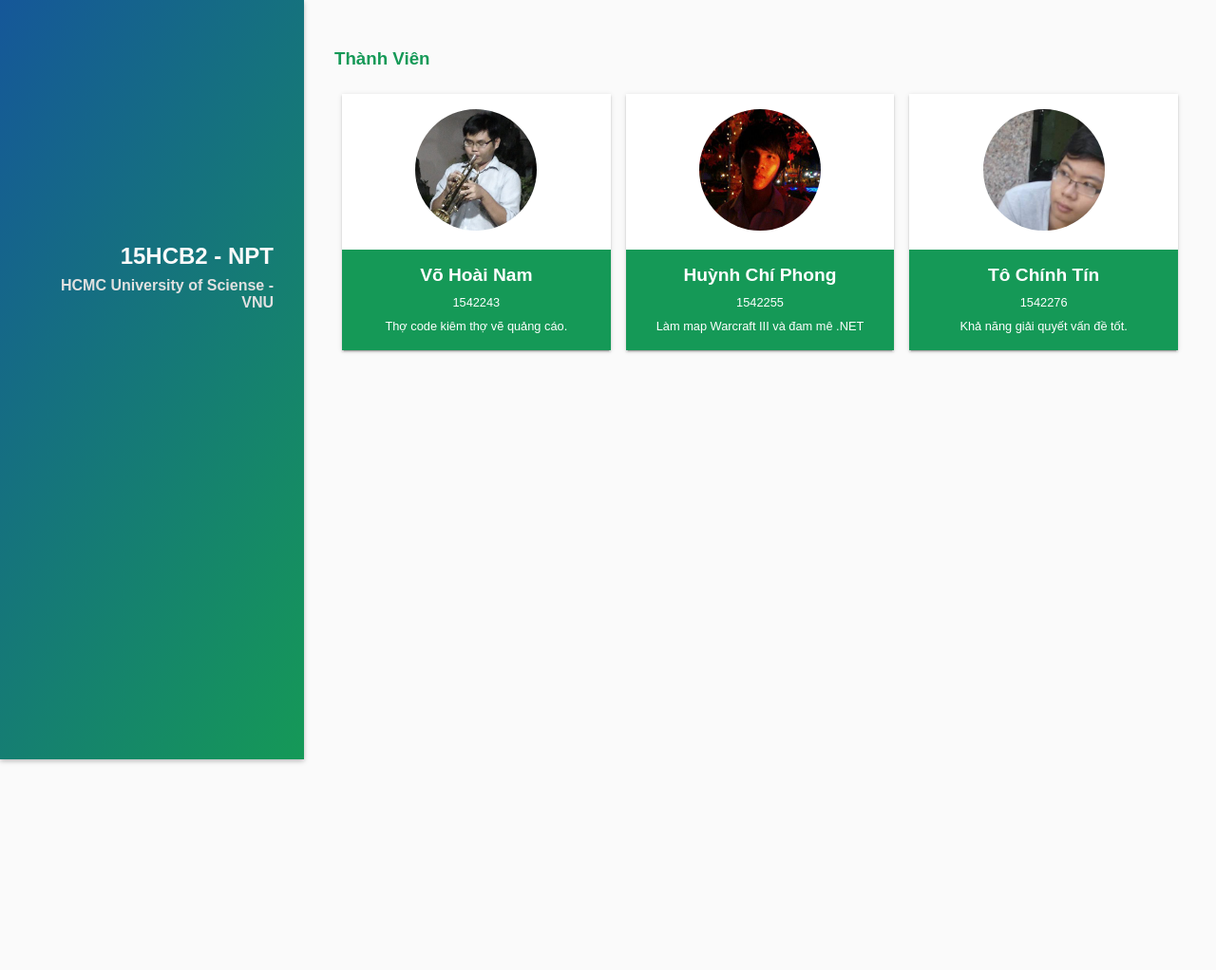
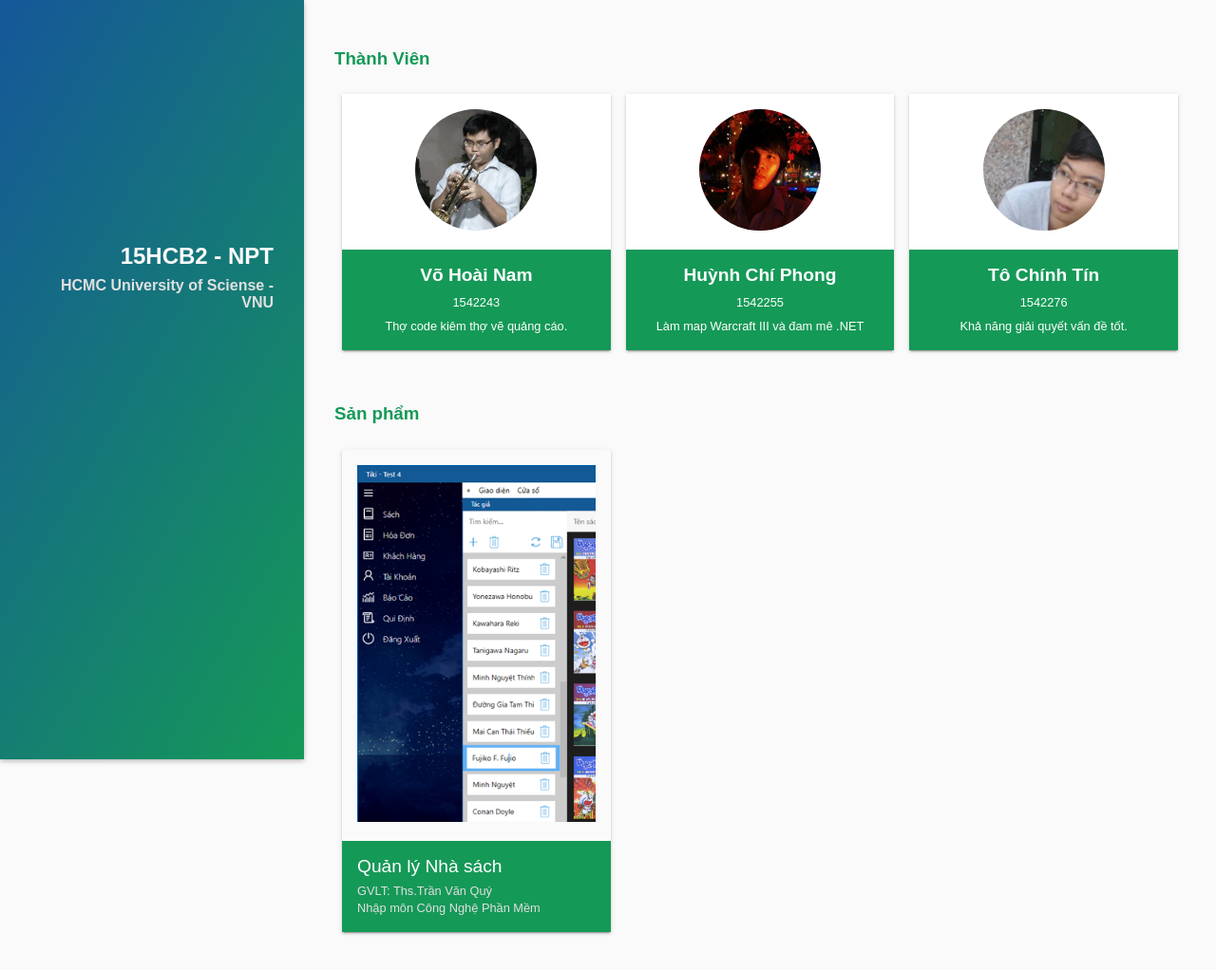
Before and after one commit to HCB2-NPT/hbc2-npt.github.io, a plain HTML site: page index.html in a window 1280 px wide. Shown: the whole page at 95% size. Before the commit the page ends 800 px from the top, so only its background shows below. Drawn offline with Linux system fonts and the light colour scheme.

Commit message:
Add previews for projects.

```diff
--- a/css/blog.css
+++ b/css/blog.css
@@ -30,6 +30,14 @@ body {
     color: #159957;
 }
 
+.home-article {
+    margin-top: 3em;
+}
+
+.home-article:first-child {
+    margin-top: 0;
+}
+
 .card {
     margin: 0.5em;
     text-align: center;
@@ -38,6 +46,7 @@ body {
     box-shadow: 0 2px 2px 0 rgba(0, 0, 0, 0.14), 0 1px 5px 0 rgba(0, 0, 0, 0.12), 0 3px 1px -2px rgba(0, 0, 0, 0.2);
 }
 
+.card-products .link,
 .card .link {
     color: inherit;
     text-decoration: none;
@@ -56,6 +65,7 @@ body {
     color: #fff;
 }
 
+.card-products p,
 .card-info p {
     margin: 0;
 }
@@ -74,6 +84,36 @@ body {
     margin-top: .8em;
     font-size: .8em;
     line-height: 1.3em;
+}
+
+.card-products {
+    margin: .5em;
+    box-shadow: 0 2px 2px 0 rgba(0, 0, 0, 0.14), 0 1px 5px 0 rgba(0, 0, 0, 0.12), 0 3px 1px -2px rgba(0, 0, 0, 0.2);
+}
+
+.card-products .thumbnails {
+    padding: 1em;
+}
+
+.card-products img {
+    width: 100%;
+}
+
+.card-products .info {
+    padding: 1em;
+    background-color: #159957;
+    color: #fff;
+}
+
+.card-products .name {
+    font-size: 1.2em;
+}
+
+.card-products .description {
+    margin-top: .5em;
+    font-size: .8em;
+    color: #e0e0e0;
+    line-height: 1.4em;
 }
 
 @media (max-width: 48em) {
--- a/index.html
+++ b/index.html
@@ -21,7 +21,7 @@
                 </header>
             </div>
             <div class="content pure-u-1 pure-u-md-3-4">
-                <article>
+                <article class="home-article">
                     <h3 class="content-heading">Thành Viên</h3>
                     <div class="pure-g">
                         <div class="pure-u-1 pure-u-md-1-3">
@@ -68,6 +68,29 @@
                         </div>
                     </div>
                 </article>
+                <article class="home-article">
+                    <h3 class="content-heading">Sản phẩm</h3>
+                    <div class="pure-g">
+                        <div class="pure-u-1 pure-u-md-1-3">
+                            <div class="card-products">
+                                <a class="link" href="https://github.com/HCB2-NPT/QuanLyNhaSach">
+                                    <div class="thumbnails">
+                                        <img src="img/products/quan-ly-nha-sach/14_QuanLy_Danh_Sach_Tac_Gia.png" alt="Cover">
+                                    </div>
+                                    <div class="info">
+                                        <p class="name">Quản lý Nhà sách</p>
+                                        <p class="description">
+                                            GVLT: Ths.Trần Văn Quý<br>
+                                            Nhập môn Công Nghệ Phần Mềm
+                                        </p>
+                                    </div>
+                                </a>
+                            </div>
+                        </div>
+                        <div class="pure-u-1 pure-u-md-1-3"></div>
+                        <div class="pure-u-1 pure-u-md-1-3"></div>
+                    </div>
+                </article>
             </div>
         </div>
     </body>
```
Also changed, not shown: img/products/quan-ly-nha-sach/14_QuanLy_Danh_Sach_Tac_Gia.png (added).
